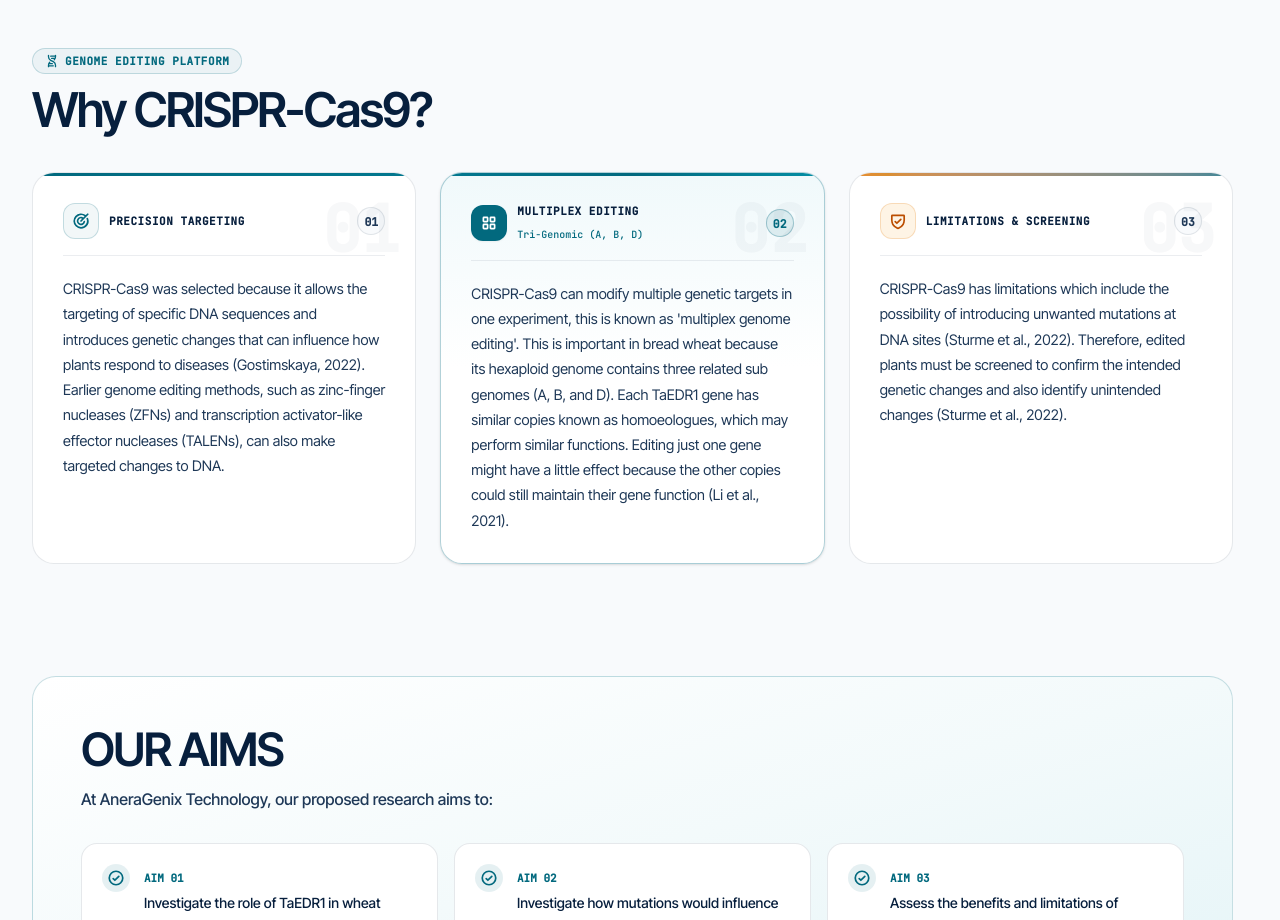
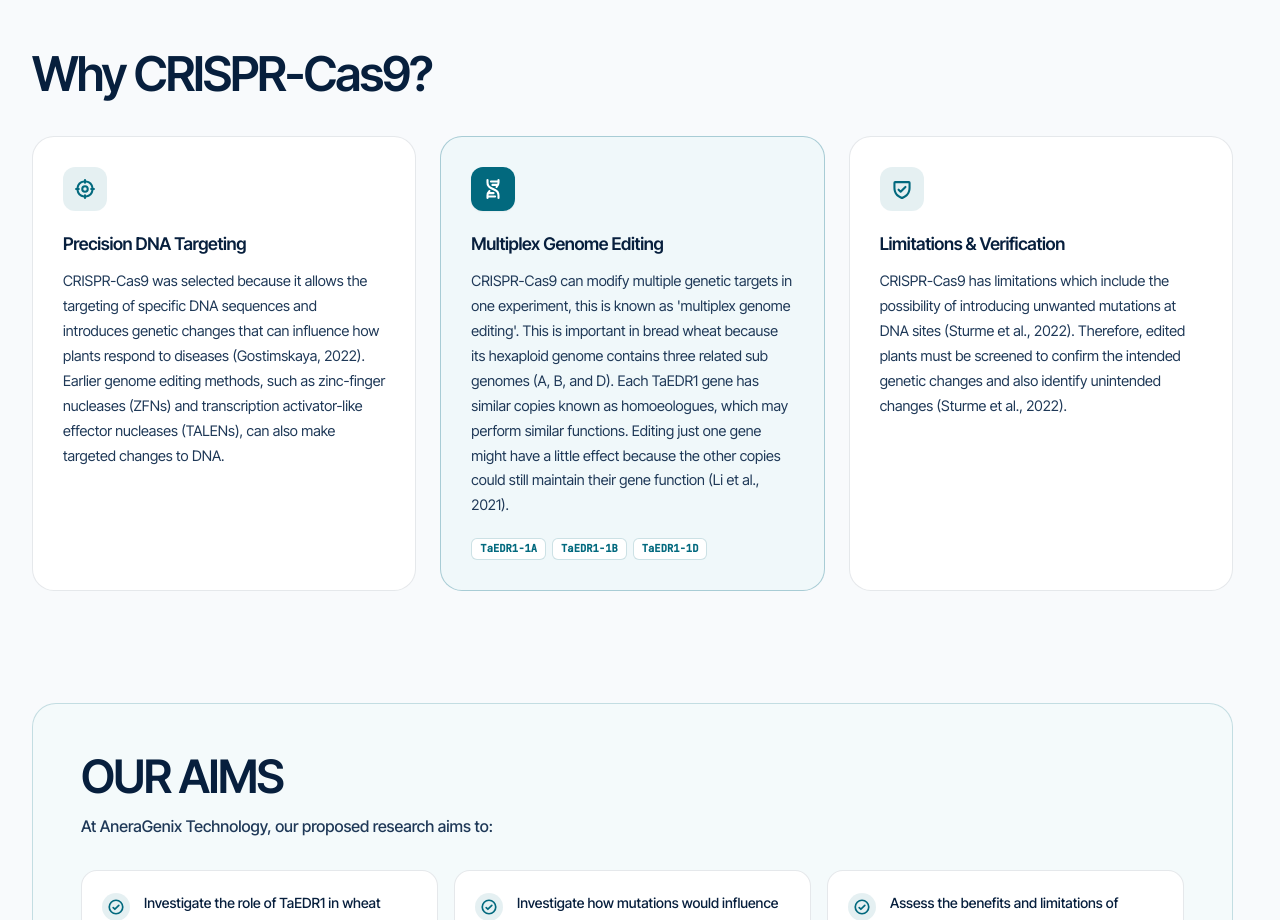
Before and after one commit to Bit06/AneraGenix, a React (Vite) app: page / in a window 1280 px wide. Shown: the part 1880-2800 px from the top of the page. Built offline with nearby package versions, Linux system fonts and the light colour scheme.

Commit message:
Enhance Why CRISPR-Cas9 section with editorial cards and icons; remove divider lines, number imprints, and gradients

```diff
--- a/src/sections/About.tsx
+++ b/src/sections/About.tsx
@@ -1,4 +1,4 @@
-import { CheckCircle, Dna, ShieldCheck, SquaresFour, Target } from "@phosphor-icons/react";
+import { CheckCircle, Crosshair, Dna, ShieldCheck } from "@phosphor-icons/react";
 import { Reveal } from "../components/ui";
 import { ABOUT_CONTENT } from "../data";
 import { IMAGES } from "../assets/images";
@@ -99,10 +99,6 @@ export default function About() {
       <div className="mt-20 sm:mt-28">
         <Reveal>
           <div className="max-w-[760px]">
-            <div className="inline-flex items-center gap-1.5 rounded-full border border-brand-deep/20 bg-brand-deep/5 px-3 py-1 font-mono text-[11px] font-bold text-brand-deep uppercase tracking-wider mb-2.5">
-              <Dna size={14} weight="bold" />
-              <span>Genome Editing Platform</span>
-            </div>
             <h2 className="text-[clamp(2rem,3.8vw,3rem)] leading-[1.08] font-semibold tracking-[-0.04em] text-ink">
               {whyCrispr.title}
             </h2>
@@ -110,92 +106,62 @@ export default function About() {
         </Reveal>
 
         <div className="mt-9 grid gap-6 md:grid-cols-3">
-          {whyCrispr.paragraphs.map((p, idx) => {
-            const isMiddle = idx === 1;
-            return (
-              <Reveal key={idx} delay={idx * 80}>
-                <div
-                  className={`group relative flex h-full flex-col justify-between overflow-hidden rounded-[22px] border p-6 sm:p-7.5 transition-all duration-300 hover:-translate-y-1 ${
-                    isMiddle
-                      ? "border-brand-deep/30 bg-gradient-to-b from-[#f0f9fb] via-white to-white shadow-sm hover:shadow-[0_16px_36px_-12px_rgba(4,132,157,0.18)] hover:border-brand-deep/60"
-                      : "border-ink/10 bg-white hover:border-brand-deep/40 hover:shadow-[0_12px_30px_-10px_rgba(4,132,157,0.1)]"
-                  }`}
-                >
-                  {/* Top Gradient Accent Strip */}
-                  <div
-                    className={`absolute inset-x-0 top-0 h-[3px] ${
-                      idx === 0
-                        ? "bg-gradient-to-r from-brand-deep to-[#03788f]"
-                        : idx === 1
-                          ? "bg-gradient-to-r from-[#03788f] via-brand-deep to-[#048fa5]"
-                          : "bg-gradient-to-r from-amber-600/80 to-brand-deep/80"
-                    }`}
-                  />
+          {/* Card 1: Precision Targeting */}
+          <Reveal delay={0}>
+            <div className="flex h-full flex-col rounded-[22px] border border-ink/10 bg-white p-6 sm:p-7.5 transition-all hover:border-brand-deep/30 hover:-translate-y-0.5">
+              <div className="flex size-11 items-center justify-center rounded-xl bg-brand-deep/10 text-brand-deep mb-5">
+                <Crosshair size={22} weight="bold" />
+              </div>
+              <h3 className="text-[17.5px] font-semibold tracking-[-0.02em] text-ink">
+                Precision DNA Targeting
+              </h3>
+              <p className="mt-3 text-[14px] sm:text-[14.5px] leading-[1.72] text-ink-soft">
+                {whyCrispr.paragraphs[0]}
+              </p>
+            </div>
+          </Reveal>
 
-                  {/* Watermark Number in background */}
-                  <span className="pointer-events-none absolute right-4 top-2 font-mono text-[64px] font-black text-ink/[0.03] select-none">
-                    0{idx + 1}
-                  </span>
-
+          {/* Card 2: Multiplex Editing (Featured Centerpiece) */}
+          <Reveal delay={80}>
+            <div className="flex h-full flex-col justify-between rounded-[22px] border border-brand-deep/30 bg-[#f0f8fa] p-6 sm:p-7.5 transition-all hover:border-brand-deep/50 hover:-translate-y-0.5">
               <div>
-                    {/* Header Row: Icon + Label + Number Badge */}
-                    <div className="flex items-center justify-between border-b border-ink/8 pb-4">
-                      <div className="flex items-center gap-2.5">
-                        <div
-                          className={`grid size-9 place-items-center rounded-xl border transition-colors ${
-                            idx === 0
-                              ? "border-brand-deep/20 bg-brand-deep/5 text-brand-deep group-hover:bg-brand-deep group-hover:text-white"
-                              : idx === 1
-                                ? "border-brand-deep/30 bg-brand-deep text-white shadow-xs"
-                                : "border-amber-600/20 bg-amber-500/10 text-amber-700 group-hover:bg-amber-600 group-hover:text-white"
-                          }`}
-                        >
-                          {idx === 0 && <Target size={18} weight="bold" />}
-                          {idx === 1 && <SquaresFour size={18} weight="bold" />}
-                          {idx === 2 && <ShieldCheck size={18} weight="bold" />}
+                <div className="flex size-11 items-center justify-center rounded-xl bg-brand-deep text-white mb-5 shadow-xs">
+                  <Dna size={22} weight="bold" />
                 </div>
-
-                        <div>
-                          <span className="block font-mono text-[11px] font-bold tracking-wider text-ink uppercase">
-                            {idx === 0
-                              ? "PRECISION TARGETING"
-                              : idx === 1
-                                ? "MULTIPLEX EDITING"
-                                : "LIMITATIONS & SCREENING"}
-                          </span>
-                          {idx === 1 && (
-                            <span className="text-[10px] font-mono font-medium text-brand-deep">
-                              Tri-Genomic (A, B, D)
-                            </span>
-                          )}
+                <h3 className="text-[17.5px] font-semibold tracking-[-0.02em] text-ink">
+                  Multiplex Genome Editing
+                </h3>
+                <p className="mt-3 text-[14px] sm:text-[14.5px] leading-[1.72] text-ink-soft">
+                  {whyCrispr.paragraphs[1]}
+                </p>
               </div>
-                      </div>
-
-                      <span
-                        className={`flex size-7 items-center justify-center rounded-full border text-[11.5px] font-mono font-bold ${
-                          isMiddle
-                            ? "border-brand-deep/30 bg-brand-deep/10 text-brand-deep"
-                            : "border-ink/10 bg-paper text-ink-soft"
-                        }`}
-                      >
-                        0{idx + 1}
-                      </span>
-                    </div>
-
-                    {/* Paragraph Content */}
-                    <p className="mt-5 text-[14px] sm:text-[14.5px] leading-[1.74] text-ink-soft">
-                      {p}
-                    </p>
+              <div className="mt-5 flex flex-wrap items-center gap-1.5 font-mono text-[10.5px] font-bold text-brand-deep">
+                <span className="rounded-md border border-brand-deep/20 bg-white px-2 py-0.5">TaEDR1-1A</span>
+                <span className="rounded-md border border-brand-deep/20 bg-white px-2 py-0.5">TaEDR1-1B</span>
+                <span className="rounded-md border border-brand-deep/20 bg-white px-2 py-0.5">TaEDR1-1D</span>
               </div>
             </div>
           </Reveal>
-            );
-          })}
+
+          {/* Card 3: Limitations & Screening */}
+          <Reveal delay={160}>
+            <div className="flex h-full flex-col rounded-[22px] border border-ink/10 bg-white p-6 sm:p-7.5 transition-all hover:border-brand-deep/30 hover:-translate-y-0.5">
+              <div className="flex size-11 items-center justify-center rounded-xl bg-brand-deep/10 text-brand-deep mb-5">
+                <ShieldCheck size={22} weight="bold" />
+              </div>
+              <h3 className="text-[17.5px] font-semibold tracking-[-0.02em] text-ink">
+                Limitations & Verification
+              </h3>
+              <p className="mt-3 text-[14px] sm:text-[14.5px] leading-[1.72] text-ink-soft">
+                {whyCrispr.paragraphs[2]}
+              </p>
+            </div>
+          </Reveal>
         </div>
       </div>
 
       {/* Part 3: OUR AIMS */}
-      <div className="mt-20 sm:mt-28 rounded-[24px] border border-brand-deep/20 bg-gradient-to-br from-white via-[#f3fafb] to-[#e4f4f7] p-7 sm:p-10 lg:p-12">
+      <div className="mt-20 sm:mt-28 rounded-[24px] border border-brand-deep/20 bg-[#f4fafb] p-7 sm:p-10 lg:p-12">
         <Reveal>
           <div className="max-w-[700px]">
             <h2 className="text-[clamp(2.1rem,3.6vw,2.9rem)] leading-[1.05] font-semibold tracking-[-0.035em] text-ink">
@@ -211,17 +177,12 @@ export default function About() {
           {ourAims.points.map((point, idx) => (
             <Reveal key={idx} delay={idx * 50}>
               <div className="flex h-full items-start gap-3.5 rounded-[16px] border border-ink/10 bg-white p-5 transition hover:border-brand-deep">
-                <div className="grid size-7 shrink-0 place-items-center rounded-full bg-brand-deep/10 text-brand-deep">
+                <div className="grid size-7 shrink-0 place-items-center rounded-full bg-brand-deep/10 text-brand-deep mt-0.5">
                   <CheckCircle size={18} weight="bold" />
                 </div>
-                <div>
-                  <span className="font-mono text-[11px] font-bold text-brand-deep">
-                    AIM 0{idx + 1}
-                  </span>
-                  <p className="mt-1 text-[13.5px] sm:text-[14px] leading-[1.62] text-ink font-medium">
+                <p className="text-[14px] leading-[1.65] text-ink font-medium">
                   {point}
                 </p>
-                </div>
               </div>
             </Reveal>
           ))}
--- a/src/sections/CaseStudy.tsx
+++ b/src/sections/CaseStudy.tsx
@@ -90,7 +90,7 @@ export default function CaseStudy() {
         </div>
 
         {/* Comparative Data: Figure 5 Phenotypic Crop & Table 1 */}
-        <div className="mt-10 grid gap-6 lg:grid-cols-12 items-start border-t border-ink/8 pt-9">
+        <div className="mt-10 grid gap-6 lg:grid-cols-12 items-start pt-2">
           <div className="lg:col-span-5">
             <Reveal delay={80}>
               <figure className="overflow-hidden rounded-[20px] border border-ink/10 bg-white p-3.5">
@@ -154,7 +154,7 @@ export default function CaseStudy() {
         </div>
 
         {/* Part 3: What does further research show? */}
-        <div className="mt-8 rounded-xl border border-brand-deep/20 bg-gradient-to-r from-brand-deep/5 via-white to-brand-deep/5 p-6">
+        <div className="mt-8 rounded-xl border border-brand-deep/20 bg-[#f5fbfb] p-6">
           <h4 className="flex items-center gap-2.5 text-[18.5px] font-semibold text-ink">
             <CheckCircle size={22} weight="bold" className="text-brand-deep shrink-0" />
             <span>{furtherResearch.title}</span>
--- a/src/sections/Hero.tsx
+++ b/src/sections/Hero.tsx
@@ -39,7 +39,7 @@ export default function Hero() {
               <span className="block animate-[rise_1.1s_var(--ease-out-expo)_both]">
                 {LANDING_CONTENT.headline.split("THROUGH")[0]}THROUGH
               </span>
-              <span className="block animate-[rise_1.1s_var(--ease-out-expo)_0.1s_both] bg-gradient-to-r from-brand-deep via-[#03788f] to-[#048fa5] bg-clip-text text-transparent">
+              <span className="block animate-[rise_1.1s_var(--ease-out-expo)_0.1s_both] text-brand-deep">
                 GENETIC RESEARCH
               </span>
             </h1>
--- a/src/sections/Methodology.tsx
+++ b/src/sections/Methodology.tsx
@@ -72,7 +72,7 @@ export default function Methodology() {
                 }`}
               >
                 <div>
-                  <div className="flex items-center justify-between border-b border-white/10 pb-4">
+                  <div className="flex items-center justify-between mb-4">
                     <span className="font-mono text-[12px] font-bold text-brand">
                       PHASE {st.num}
                     </span>
@@ -81,7 +81,7 @@ export default function Methodology() {
                     </span>
                   </div>
 
-                  <h4 className="mt-4 text-[17.5px] font-semibold text-white">
+                  <h4 className="text-[17.5px] font-semibold text-white">
                     {st.label}
                   </h4>
 
@@ -96,7 +96,7 @@ export default function Methodology() {
 
         {/* Why have we selected this approach? */}
         {whySelected && (
-          <div className="mt-14 sm:mt-20 rounded-[26px] border border-brand/30 bg-gradient-to-r from-brand/10 via-brand/5 to-transparent p-7 sm:p-10">
+          <div className="mt-14 sm:mt-20 rounded-[26px] border border-brand/30 bg-white/5 p-7 sm:p-10">
             <h3 className="text-[22px] sm:text-[26px] font-semibold tracking-[-0.025em] text-white">
               {whySelected.title}
             </h3>
--- a/src/sections/Services.tsx
+++ b/src/sections/Services.tsx
@@ -59,7 +59,7 @@ export default function Services() {
                 </div>
 
                 {/* Scientific Figure / Visual Diagram specific to each service */}
-                <div className="mt-5 rounded-xl border border-brand-deep/20 bg-gradient-to-br from-[#f2fafb] via-white to-[#ebf7f9] p-4">
+                <div className="mt-5 rounded-xl border border-brand-deep/20 bg-[#f4fafb] p-4">
                   {i === 0 && (
                     <div className="space-y-2">
                       <div className="flex items-center justify-between text-[11px] font-mono text-brand-deep font-bold">
```
Lines whose indentation alone changed are shown as unchanged.
